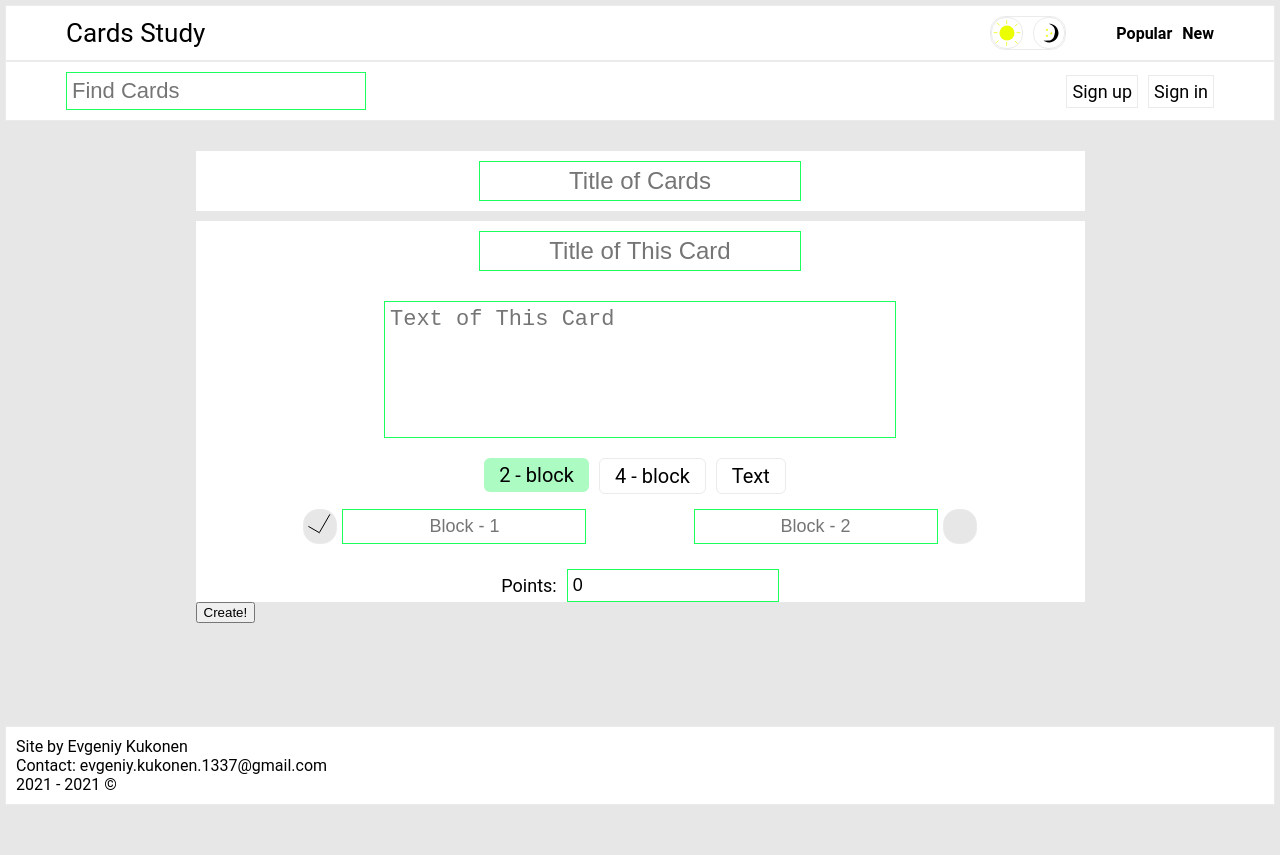
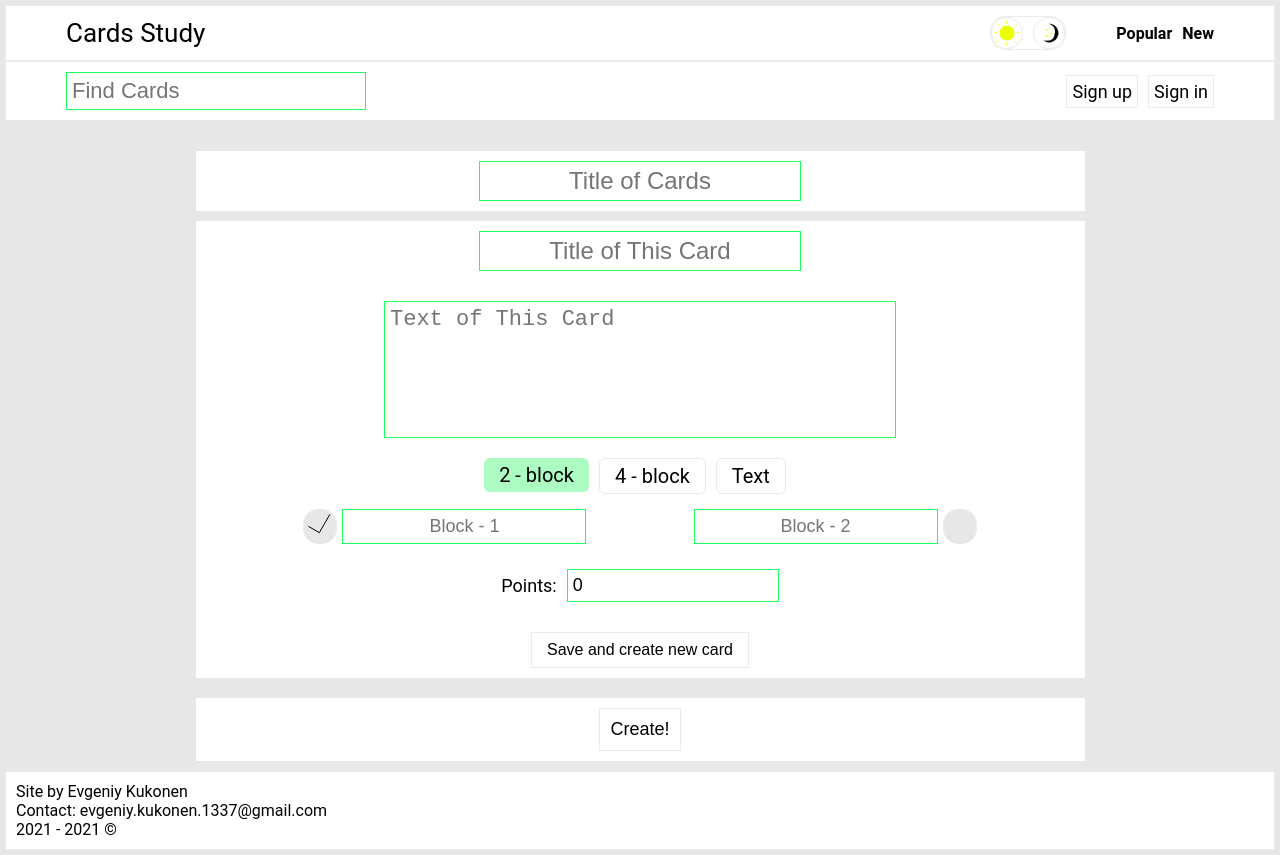
Before and after one commit to Kukonen/CardsStudy, a React (Create React App) app in the folder client/: page /create in a window 1280 px wide. Before the commit the page ends 810 px from the top, so only its background shows below. Built offline with nearby package versions, Linux system fonts and the light colour scheme.

Commit message:
card template

```diff
--- a/client/src/Components/Create/Blocks/Card.tsx
+++ b/client/src/Components/Create/Blocks/Card.tsx
@@ -93,6 +93,13 @@ const Card = () => {
                     null
             }
             <Points />
+            <div className="CardButtonSection">
+                <button
+                    className="CardButton"
+                >
+                    Save and create new card
+                </button>
+            </div>
         </div>
     )
 }
--- a/client/src/Components/Create/Blocks/CreateBlocks.scss
+++ b/client/src/Components/Create/Blocks/CreateBlocks.scss
@@ -117,3 +117,23 @@
   @include Input(18px);
   width: 200px;
 }
+
+.CardButtonSection {
+  padding: 10px;
+  display: flex;
+  justify-content: center;
+  margin-top: 20px;
+}
+
+.CardButton {
+  cursor: pointer;
+  font-size: 16px;
+  padding: 0 15px;
+  line-height: 34px;
+  background: $background;
+  border: 1px solid $border;
+  &:hover {
+    border: 1px solid $primary;
+    background: $primary-light;
+  }
+}
--- a/client/src/Components/Create/Create.scss
+++ b/client/src/Components/Create/Create.scss
@@ -9,3 +9,23 @@
     width: 70%;
     padding: 10px;
 }
+
+.CreateButtonSection {
+    padding: 10px;
+    background: $background;
+    display: flex;
+    justify-content: center;
+    margin-top: 20px;
+}
+
+.CreateButton {
+    font-size: 18px;
+    padding: 10px;
+    border: 1px solid $border;
+    background: $background;
+    cursor: pointer;
+    &:hover {
+        border: 1px solid $primary;
+        background: $primary-light;
+    }
+}
--- a/client/src/Components/Create/Create.tsx
+++ b/client/src/Components/Create/Create.tsx
@@ -19,11 +19,15 @@ const Create = () => {
             <div id="CreateSection">
                 <Title/>
                 <Card />
-                <button
-                    onClick={() => createCards()}
-                >
-                    Create!
-                </button>
+                <div className="CreateButtonSection">
+                    <button
+                        className="CreateButton"
+                        onClick={() => createCards()}
+                    >
+                        Create!
+                    </button>
+                </div>
+
                 {
                     error ?
                         <div>
```
